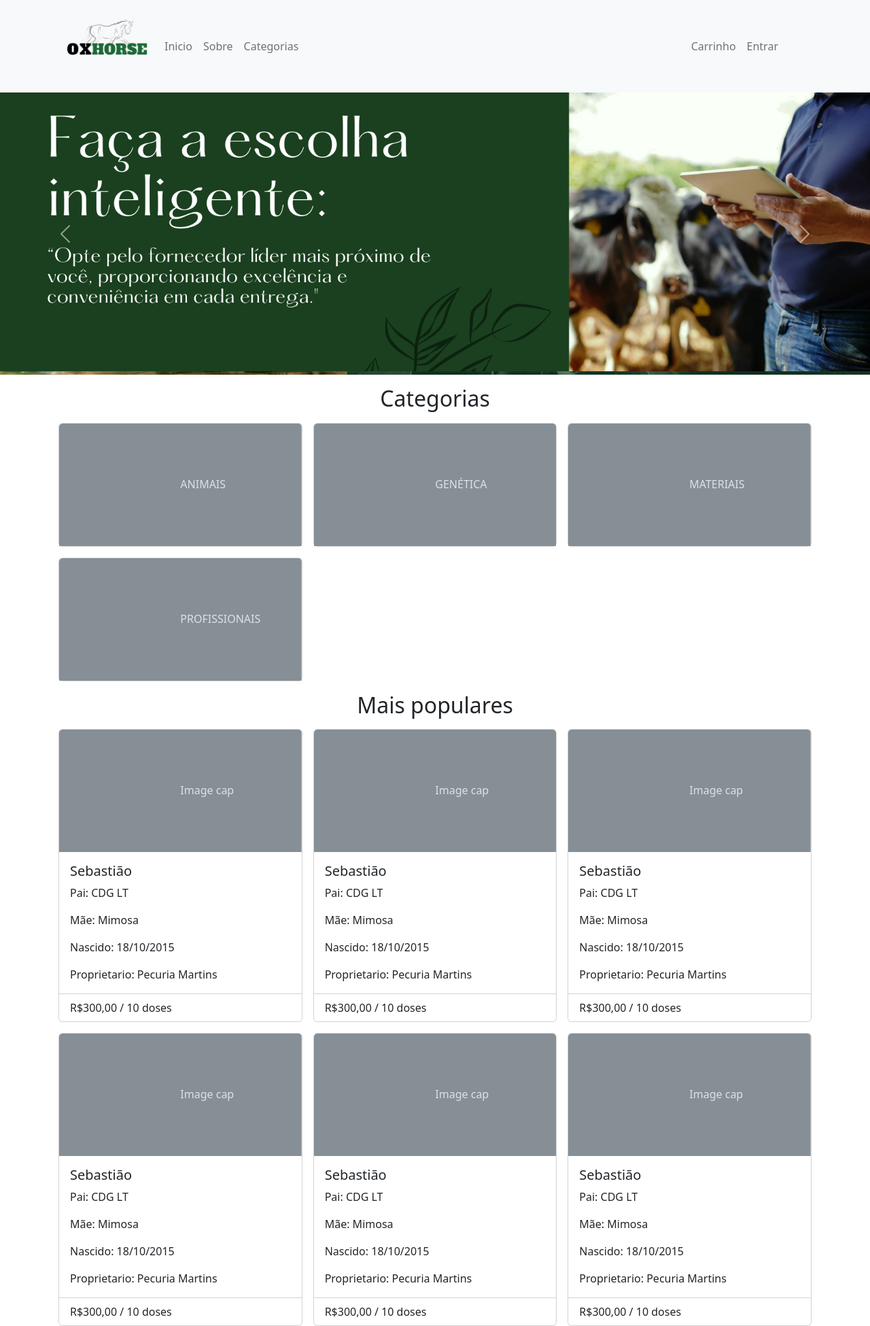
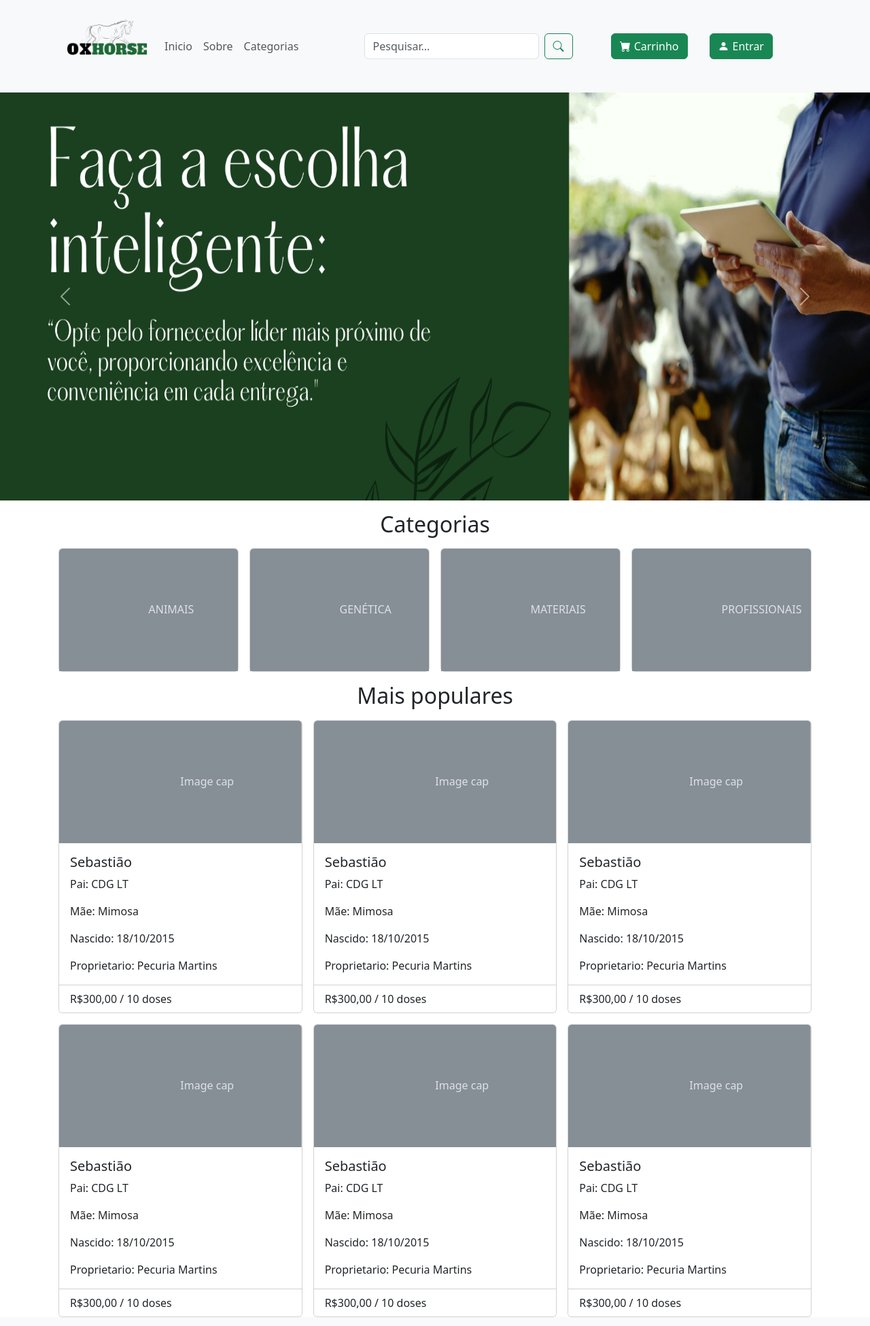
Before and after one commit to wellytonDSP/OxHorse_php, a PHP site: page / in a window 1280 px wide. Shown: the whole page at 68% size. Run offline with PHP 8.4, Linux system fonts and the light colour scheme.

Commit message:
atualização

```diff
--- a/css/style.css
+++ b/css/style.css
@@ -1,7 +1,11 @@
 
 /* BARRA DE NAVEGAÇÃO  */
 
+/* PAGINA PRINCIPAL */
 
+.img-banner{
+    height: 600px;
+}
 
 /* PAGINA DE LOGIN */
 
@@ -14,4 +18,17 @@
 
 
 
-/* footer */
+/* RESPONSIVIDADE */
+
+
+@media screen and (max-width: 1024px) {
+    .img-banner{
+        height:400px;
+    }
+}
+
+@media screen and (max-width: 540px) {
+    .img-banner{
+        height:200px;
+    }
+}
--- a/public/index.php
+++ b/public/index.php
@@ -6,10 +6,10 @@ require_once("../templates/header.php");
         data-bs-ride="carousel">
         <div class="carousel-inner">
             <div class="carousel-item active" data-bs-interval="2000">
-                <img src="../img/banner/1.png" class="card-img-top" alt="logo">
+                <img src="../img/banner/1.png" class="card-img-top img-banner" alt="logo">
             </div>
             <div class="carousel-item active " data-bs-interval="2000">
-                <img src="../img/banner/3.png" class="card-img-top" alt="logo">
+                <img src="../img/banner/3.png" class="card-img-top img-banner" alt="logo">
             </div>
         </div>
         <button class="carousel-control-prev" type="button" data-bs-target="#carouselExampleInterval"
@@ -26,7 +26,7 @@ require_once("../templates/header.php");
 
     <h2 class="title mt-3 mb-3" style="text-align: center;">Categorias</h3>
         <div class="container row mx-auto g-3">
-            <div class="col-6 col-md-4 col-xxl-3">
+            <div class="col-5 col-md-3 col-xxl-3">
                 <div class="card">
                     <svg class="bd-placeholder-img card-img-top" width="100%" height="180"
                         xmlns="http://www.w3.org/2000/svg" role="img" aria-label="Placeholder: Image cap"
@@ -37,7 +37,7 @@ require_once("../templates/header.php");
                     </svg>
                 </div>
             </div>
-            <div class="col-6 col-md-4 col-xxl-3">
+            <div class="col-5 col-md-3 col-xxl-3">
                 <div class="card">
                     <svg class="bd-placeholder-img card-img-top" width="100%" height="180"
                         xmlns="http://www.w3.org/2000/svg" role="img" aria-label="Placeholder: Image cap"
@@ -48,7 +48,7 @@ require_once("../templates/header.php");
                     </svg>
                 </div>
             </div>
-            <div class="col-6 col-md-4 col-xxl-3">
+            <div class="col-5 col-md-3 col-xxl-3">
                 <div class="card">
                     <svg class="bd-placeholder-img card-img-top" width="100%" height="180"
                         xmlns="http://www.w3.org/2000/svg" role="img" aria-label="Placeholder: Image cap"
@@ -59,7 +59,7 @@ require_once("../templates/header.php");
                     </svg>
                 </div>
             </div>
-            <div class="col-6 col-md-4 col-xxl-3">
+            <div class="col-5 col-md-3 col-xxl-3">
                 <div class="card">
                     <svg class="bd-placeholder-img card-img-top" width="100%" height="180"
                         xmlns="http://www.w3.org/2000/svg" role="img" aria-label="Placeholder: Image cap"
@@ -201,9 +201,6 @@ require_once("../templates/header.php");
                     </div>
                 </div>
         </div>
-
-
-
 </main>
 <?php
 require_once("../templates/footer.php");
--- a/templates/footer.php
+++ b/templates/footer.php
@@ -1,5 +1,6 @@
 
-<script src="https://cdn.jsdelivr.net/npm/bootstrap@5.2.3/dist/js/bootstrap.bundle.min.js" integrity="sha384-kenU1KFdBIe4zVF0s0G1M5b4hcpxyD9F7jL+jjXkk+Q2h455rYXK/7HAuoJl+0I4" crossorigin="anonymous"></script>
+<script src="https://cdn.jsdelivr.net/npm/bootstrap@5.3.3/dist/js/bootstrap.bundle.min.js" integrity="sha384-YvpcrYf0tY3lHB60NNkmXc5s9fDVZLESaAA55NDzOxhy9GkcIdslK1eN7N6jIeHz" crossorigin="anonymous"></script>
+
 
 </body>
 
--- a/templates/header.php
+++ b/templates/header.php
@@ -12,24 +12,23 @@ include_once("../config/process.php");
     <meta charset="UTF-8">
     <meta http-equiv="X-UA-Compatible" content="IE=edge">
     <meta name="viewport" content="width=device-width, initial-scale=1.0">
-
-    <!-- Inclua os icons do Bootstrap -->
-    <link href="https://cdn.jsdelivr.net/npm/bootstrap@5.2.3/dist/css/bootstrap.min.css" rel="stylesheet"
-        integrity="sha384-rbsA2VBKQhggwzxH7pPCaAqO46MgnOM80zW1RWuH61DGLwZJEdK2Kadq2F9CUG65" crossorigin="anonymous">
-
+    <!-- Incluindo Bootstrap -->
+    <link href="https://cdn.jsdelivr.net/npm/bootstrap@5.3.3/dist/css/bootstrap.min.css" rel="stylesheet"
+        integrity="sha384-QWTKZyjpPEjISv5WaRU9OFeRpok6YctnYmDr5pNlyT2bRjXh0JMhjY6hW+ALEwIH" crossorigin="anonymous">
+    <!-- Incluindo Icones Bootstrap -->
+    <link rel="stylesheet" href="https://cdn.jsdelivr.net/npm/bootstrap-icons@1.11.3/font/bootstrap-icons.min.css">
     <!-- Incluindo CSS -->
     <link rel="stylesheet" href="../css/style.css">
 
     <title>OxHorse</title>
 </head>
 
-<body>
+<body class="m-0 border-0 bd-example m-0 border-0">
     <header>
         <!-- Barra de navegação -->
         <nav class="navbar navbar-expand-md bg-light">
             <div class="container">
-                <img src="../img/logo/logo.png" class="card-img-top mx-3" alt="logo"
-                    style="width: 120px;">
+                <img src="../img/logo/logo.png" class="card-img-top mx-3" alt="logo" style="width: 120px;">
                 <button class="navbar-toggler" type="button" data-bs-toggle="collapse"
                     data-bs-target="#navbarSupportedContent" aria-controls="navbarSupportedContent"
                     aria-expanded="false" aria-label="Toggle navigation">
@@ -47,15 +46,18 @@ include_once("../config/process.php");
                             <a class="nav-link" href="#">Categorias</a>
                         </li>
                     </ul>
+                    <form class="d-flex mx-auto" role="search">
+                        <input class="form-control mx-2" type="search" placeholder="Pesquisar..." aria-label="Search">
+                        <button class="btn btn-outline-success" type="submit"><i class="bi bi-search"></i></button>
+                    </form>
                     <ul class="navbar-nav ml-2 mb-2 mb-lg-0" style="margin-right: 45px;">
-                        <li class="nav-item">
-                            <a class="nav-link" href="#">Carrinho</a>
+                        <li class="d-flex nav-item">
+                            <button class="btn btn-success mx-3" href="../public/carrinho.php"><i class="bi bi-cart-fill" style="margin-right: 5px;"></i>Carrinho</a>
                         </li>
                         <li class="nav-item">
-                            <a class="nav-link" href="../public/login.php">Entrar</a>
+                            <button class="btn btn-success mx-3" href="../public/login.php"><i class="bi bi-person-fill" style="margin-right: 5px;"></i>Entrar</a>
                         </li>
                     </ul>
-
                 </div>
             </div>
         </nav>
```
